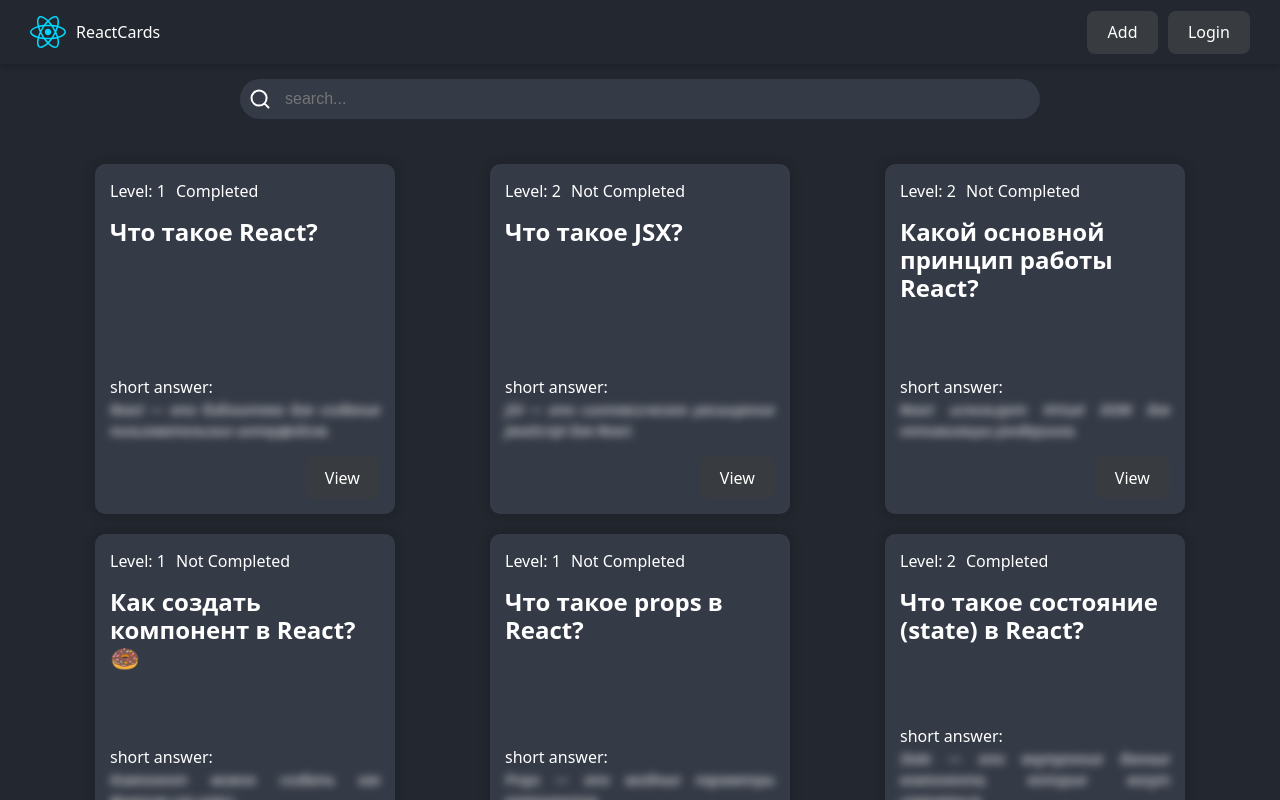
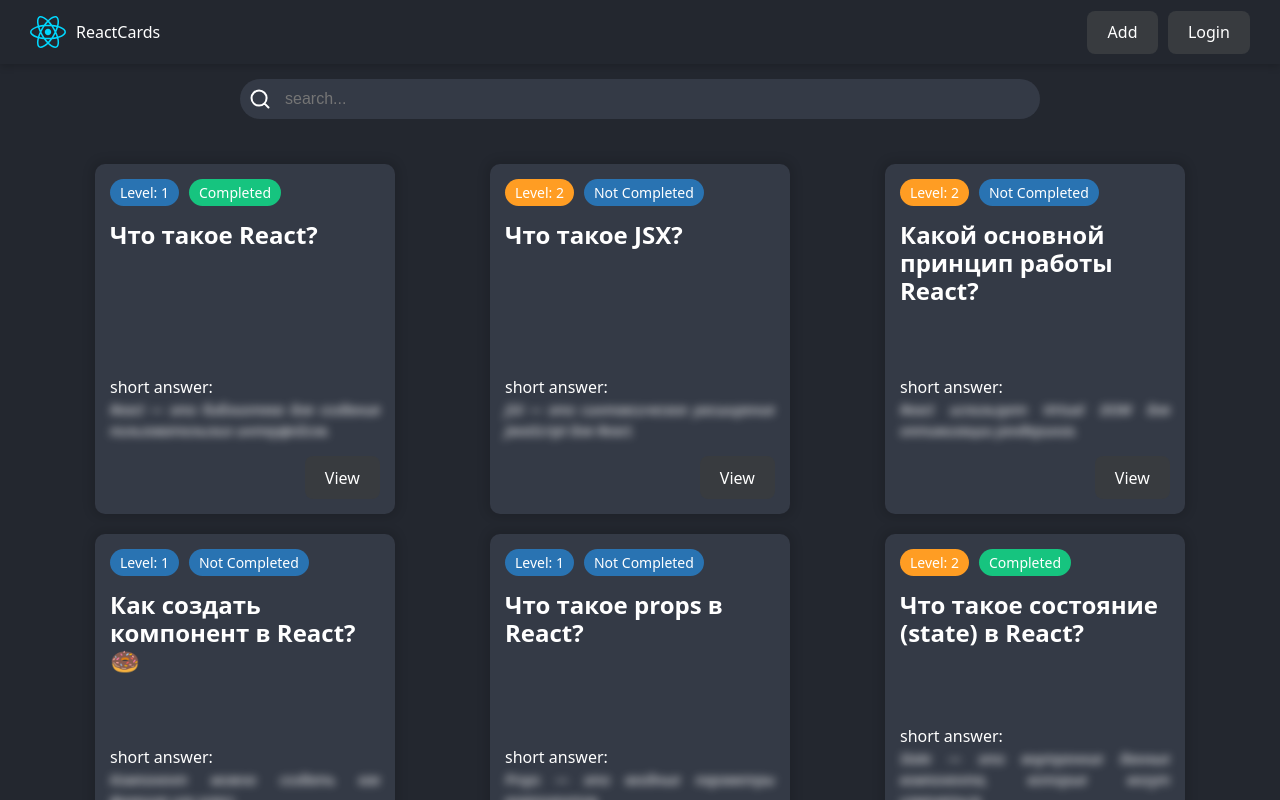
Before and after one commit to 50centz/react-app-course-udemy, a React (Vite) app: page / in a window 1280 px wide. Built offline with nearby package versions, Linux system fonts and the light colour scheme; data requests are answered from the project's data file.

Commit message:
Added Badge component

```diff
--- /dev/null
+++ b/src/components/Badge/Badge.jsx
@@ -0,0 +1,26 @@
+import style from "./badge.module.css";
+
+export const Badge = ({ variant, children }) => {
+  switch (variant) {
+    case "primary":
+      return (
+        <div className={`${style.badge} ${style.primary}`}>{children}</div>
+      );
+
+    case "success":
+      return (
+        <div className={`${style.badge} ${style.success}`}>{children}</div>
+      );
+
+    case "warning":
+      return (
+        <div className={`${style.badge} ${style.warning}`}>{children}</div>
+      );
+
+    case "alert":
+      return <div className={`${style.badge} ${style.alert}`}>{children}</div>;
+
+    default:
+      return <div className={style.badge}>{children}</div>;
+  }
+};
--- /dev/null
+++ b/src/components/Badge/badge.module.css
@@ -0,0 +1,26 @@
+.badge {
+  width: fit-content;
+  border-radius: 20px;
+  padding: 3px 10px;
+  color: vat(--text-color);
+  background-color: #c5baff;
+  text-transform: capitalize;
+  font-weight: 500;
+  font-size: 14px;
+}
+
+.primary {
+  background-color: #2973b2;
+}
+
+.success {
+  background-color: #16c47f;
+}
+
+.warning {
+  background-color: #ff9d23;
+}
+
+.alert {
+  background-color: #d84040;
+}
--- /dev/null
+++ b/src/components/Badge/index.jsx
@@ -0,0 +1 @@
+export { Badge } from "./Badge.jsx";
--- a/src/components/QuestionCard/QuestionCard.jsx
+++ b/src/components/QuestionCard/QuestionCard.jsx
@@ -1,15 +1,23 @@
 import { useNavigate } from "react-router-dom";
 import { Button } from "../Button";
+import { Badge } from "../Badge";
 import style from "./questioncard.module.css";
 
 export const QuestionCard = ({ card }) => {
   const navigate = useNavigate();
 
+  const levelVariant =
+    card.level === 1 ? "primary" : card.level === 2 ? "warning" : "alert";
+
+  const completedVariant = card.completed ? "success" : "primary";
+
   return (
     <div className={style.card}>
       <div className={style.cardLabels}>
-        <div>Level: {card.level}</div>
-        <div>{card.completed ? "Completed" : "Not Completed"}</div>
+        <Badge variant={levelVariant}>Level: {card.level}</Badge>
+        <Badge variant={completedVariant}>
+          {card.completed ? "Completed" : "Not Completed"}
+        </Badge>
       </div>
 
       <h5 className={style.cardTitle}>{card.question}</h5>
```
